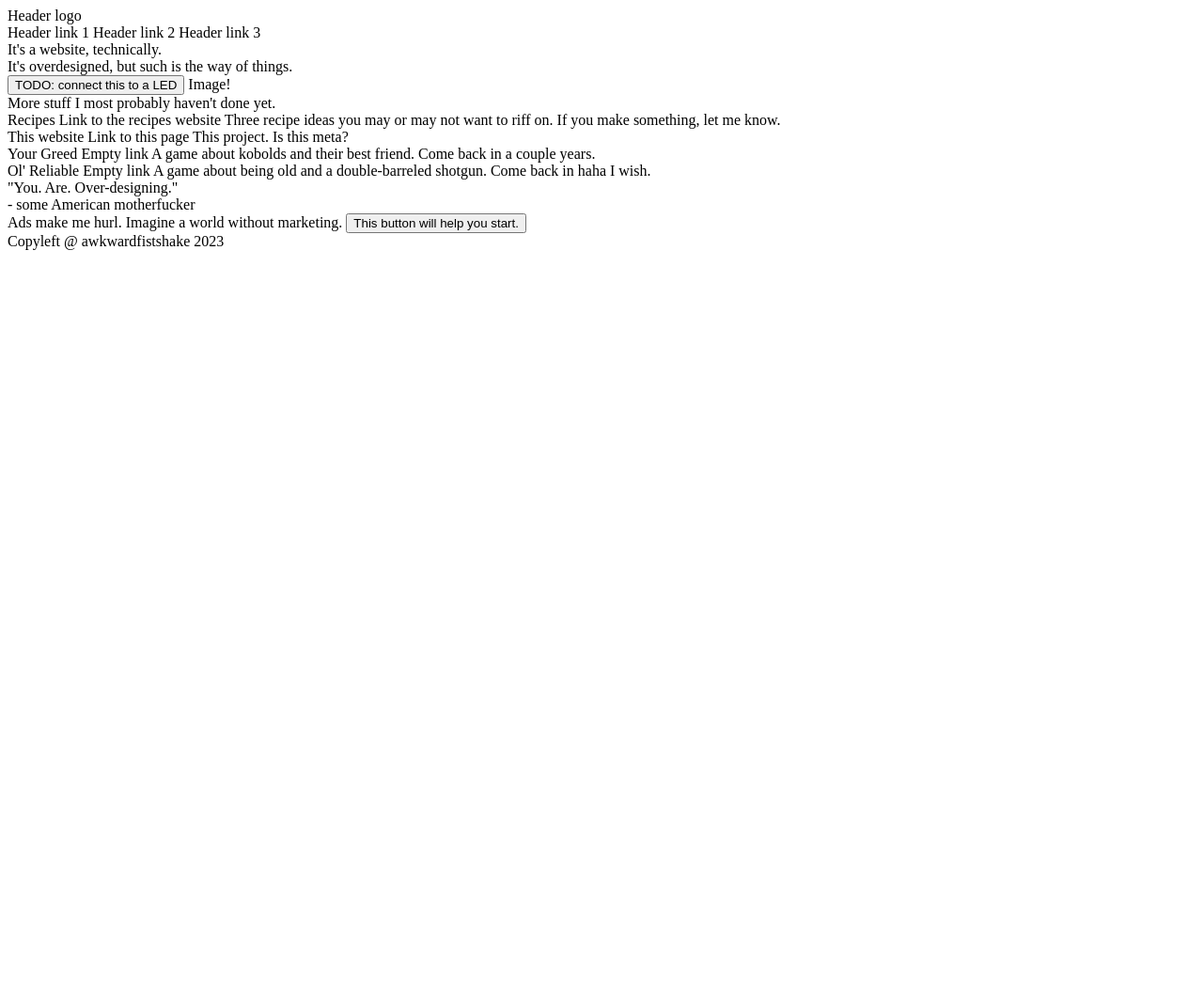
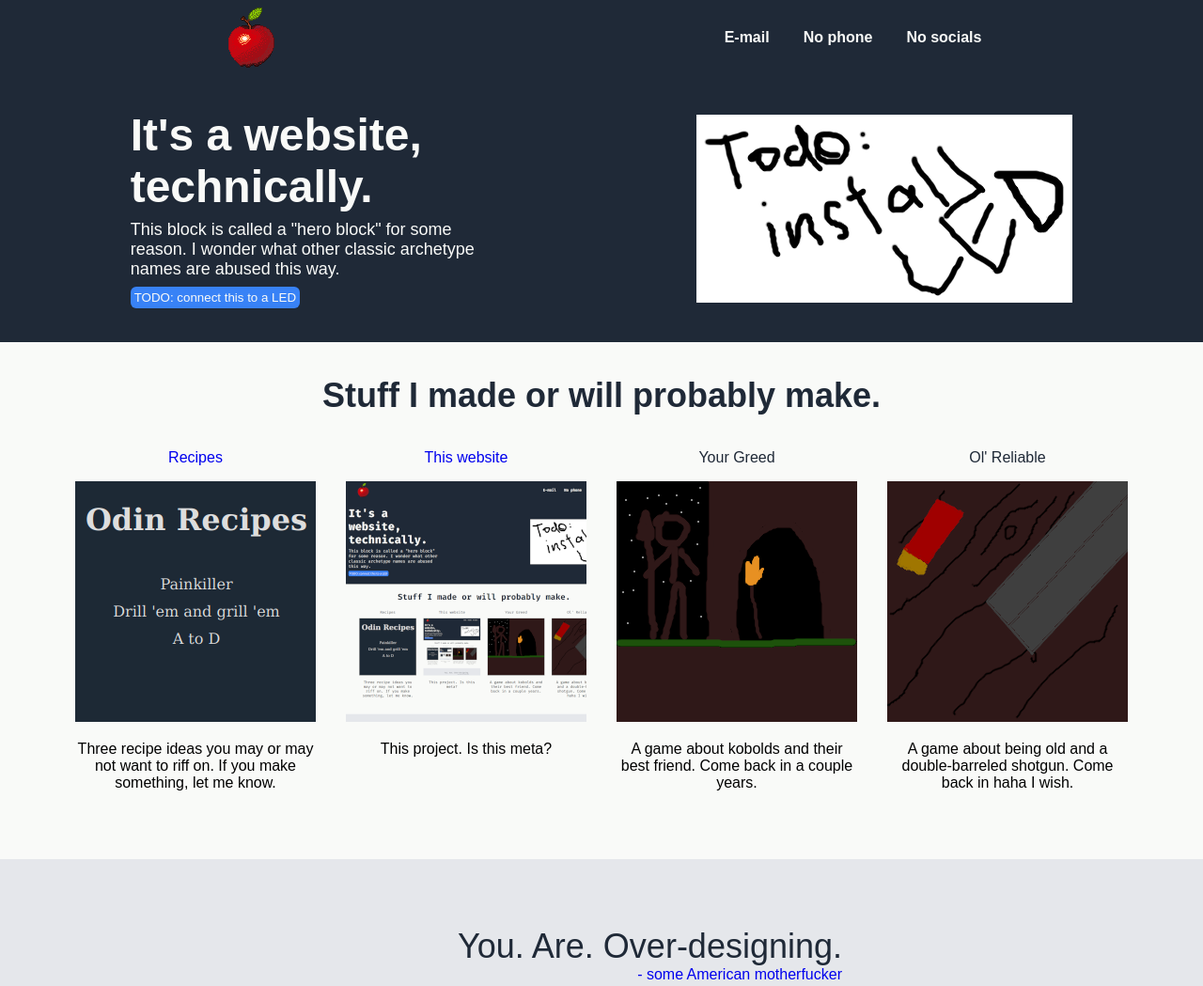
Before and after one commit to Motorheadbanger/landing-page, a plain HTML site: page index.html in a window 1280 px wide. Shown: the top 1049 px of the page at 94% size. Before the commit the page ends 800 px from the top, so only its background shows below. Drawn offline with Linux system fonts and the light colour scheme.

Commit message:
feat: Add everything

```diff
--- a/index.html
+++ b/index.html
@@ -4,55 +4,70 @@
     <meta charset="UTF-8">
     <meta name="viewport" content="width=device-width, initial-scale=1.0">
     <title>A Flexbox Exercise</title>
+    <link rel="stylesheet" href="styles.css">
 </head>
 <body>
     <div class="top header">
-        <img>Header logo</img>
+        <img src="./images/apple.png" height=64 width=64></img>
         <div class="links">
-            <a>Header link 1</a>
-            <a>Header link 2</a>
-            <a>Header link 3</a>
+            <a>E-mail</a>
+            <a>No phone</a>
+            <a>No socials</a>
         </div>
     </div>
     <div class="hero">
-        <div class="header">It's a website, technically.</div>
-        <div class="hero subheader">It's overdesigned, but such is the way of things.</div>
-        <button>TODO: connect this to a LED</button>
-        <img>Image!</div>
+        <div class="herotext">
+            <div class="header">It's a website, technically.</div>
+            <div class="hero subheader">This block is called a "hero block" for some reason. I wonder what other classic archetype names are abused this way.</div>
+            <button>TODO: connect this to a LED</button>
+        </div>
+        <img class="hero-image" src="./images/led.png"></div>
     </div>
     <div class="cards-block">
-        <div class="header">More stuff I most probably haven't done yet.</div>
+        <div class="header">Stuff I made or will probably make.</div>
         <div class="cards">
             <div class="card">
-                <img>Recipes</img>
-                <a>Link to the recipes website</a>
+                <a href="https://motorheadbanger.github.io/odin-recipes" target="_blank" rel="noreferrer noopener">
+                    Recipes
+                    <img src="./images/recipes.png"></img>
+                </a>
                 <span>Three recipe ideas you may or may not want to riff on. If you make something, let me know.</span>
             </div>
             <div class="card">
-                <img>This website</img>
-                <a>Link to this page</a>
+                <a href="https://motorheadbanger.github.io/landing-page" target="_blank" rel="noreferrer noopener">
+                    This website
+                    <img src="./images/this.png"></img>
+                </a>
                 <span>This project. Is this meta?</span>
             </div>
             <div class="card">
-                <img>Your Greed</img>
-                <a>Empty link</a>
+                <a href="">
+                    Your Greed
+                    <img src="./images/cave.png"></img>
+                </a>
                 <span>A game about kobolds and their best friend. Come back in a couple years.</span>
             </div>
             <div class="card">
-                <img>Ol' Reliable</img>
-                <a>Empty link</a>
+                <a href="">
+                    Ol' Reliable
+                    <img src="./images/gun.png"></img>
+                </a>
                 <span>A game about being old and a double-barreled shotgun. Come back in haha I wish.</span>
             </div>
         </div>
     </div>
     <div class="quote">
-        <div class="quote-text">"You. Are. Over-designing."</div>
-        <div class="quote-author"><a href="https://motherfuckingwebsite.com/"></a>- some American motherfucker</div>
+        <div class="quote-text">You. Are. Over-designing.</div>
+        <div class="quote-author"><a href="https://motherfuckingwebsite.com/">- some American motherfucker</a></div>
     </div>
     <div class="the-ugly">
-        <span class="ad-text">Ads make me hurl.</span>
-        <span class="ad-subtext">Imagine a world without marketing.</span>
-        <button>This button will help you start.</button>
+        <div class="ad">
+            <div class="text">
+                <span class="banner-text">Ads make me hurl.</span>
+                <span class="banner-subtext">Imagine a world without marketing.</span>
+            </div>
+            <button>This button will help you start.</button>
+        </div>
     </div>
     <div class="footer">Copyleft @ awkwardfistshake 2023</div>
 </body>
--- /dev/null
+++ b/styles.css
@@ -0,0 +1,192 @@
+body {
+    display: flex;
+    flex-direction: column;
+    padding: 0;
+    font-family: 'Fira Code', sans-serif;
+    margin: 0;
+    background-color: #f9faf8;
+}
+
+a {
+    text-decoration: none;
+}
+
+a:visited {
+    color: #1f2937;
+}
+
+.top.header a:visited {
+    color: #f9faf8;
+}
+
+.top.header {
+    height: 80px;
+    background-color: #1f2937;
+    display: flex;
+    justify-content: space-around;
+    align-items: center;
+}
+
+.links {
+    font-size: 16px;
+    display: flex;
+    gap: 36px;
+    color: #f9faf8;
+    font-weight: bold;
+}
+
+.hero {
+    background-color: #1f2937;
+    display: flex;
+    /* height: 500px; */
+    justify-content: space-evenly;
+    align-items: center;
+    flex: 0 0 auto;
+    gap: 100px;
+    padding: 36px;
+}
+
+.herotext {
+    display: flex;
+    flex-direction: column;
+    justify-content: center;
+    align-items: start;
+    gap: 8px;
+    flex: 0 0 auto;
+    flex-wrap: wrap;
+    width: 400px;
+}
+
+.hero-image {
+    flex: 0 0 auto;
+    width: 400;
+    height: 200;
+}
+
+.hero .header {
+    font-size: 48px;
+    font-weight: 900;
+    color: #f9faf8;
+}
+
+.hero .subheader {
+    flex: 1;
+    font-size: 18px;
+    color: #f9faf8;
+    padding: 0;
+}
+
+.herotext button {
+    background-color: #3882f6;
+    color: #f9faf8;
+}
+
+button {
+    border: 0;
+    padding: 4px;
+    border-radius: 6px;
+}
+
+.herotext button:active {
+    background-color: #f9faf8;
+    color: #3882f6;
+}
+
+.cards-block .header {
+    font-size: 36px;
+    font-weight: 900;
+    color: #1f2937;
+    background-color: #f9faf8;
+    text-align: center;
+    margin: 36px;
+}
+
+.cards {
+    display: flex;
+    justify-content: center;
+    flex-wrap: wrap;
+    gap: 32px;
+    margin: 36px;
+}
+
+.card {
+    display: flex;
+    gap: 16px;
+    flex-direction: column;
+    text-align: center;
+    width: 256px;
+    font-size: 16px;
+}
+
+.card img {
+    margin-top: 16px;
+    height: 256px;
+    width: 256px;
+}
+
+.quote {
+    margin-top: 36px;
+    background-color: #e5e7eb;
+    display: flex;
+    flex-direction: column;
+    align-items: end;
+    padding: 0 30%;
+}
+
+.quote-text {
+    font-size: 36px;
+    font-weight: light;
+    color: #1f2937;
+    margin-top: 72px;
+}
+
+.quote-author {
+    margin-bottom: 72px;
+    color: #1f2937;
+}
+
+.the-ugly {
+    display: flex;
+    justify-content: center;
+    align-items: center;
+    padding: 72px 25%;
+}
+
+.ad {
+    padding: 8% 8%;
+    background-color: #3882f6;
+    color: #f9faf8;
+    border-radius: 8px;
+    display: flex;
+    justify-content: space-around;
+    width: 800px;
+}
+
+.text {
+    display: flex;
+    flex-direction: column;
+}
+
+.banner-subtext {
+    font-size: 12px;
+}
+
+.ad button {
+    border: 2px solid #f9faf8;
+    background-color: #3882f6;
+    color: #f9faf8;
+}
+
+.ad button:active {
+    background-color: #f9faf8;
+    color: #3882f6;
+}
+
+.footer {
+    background-color: #1f2937;
+    height: 40px;
+    display: flex;
+    justify-content: center;
+    align-items: center;
+    color: #f9faf8;
+}
```
Also changed, not shown: images/apple.png (added), images/cave.png (added), images/gun.png (added), images/led.png (added), images/recipes.png (added), images/this.png (added).
